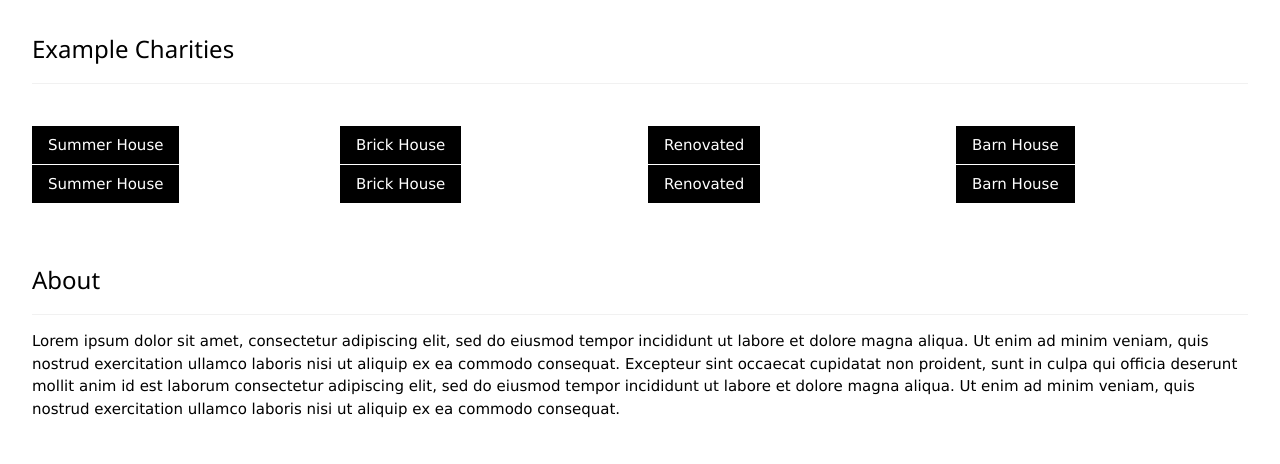
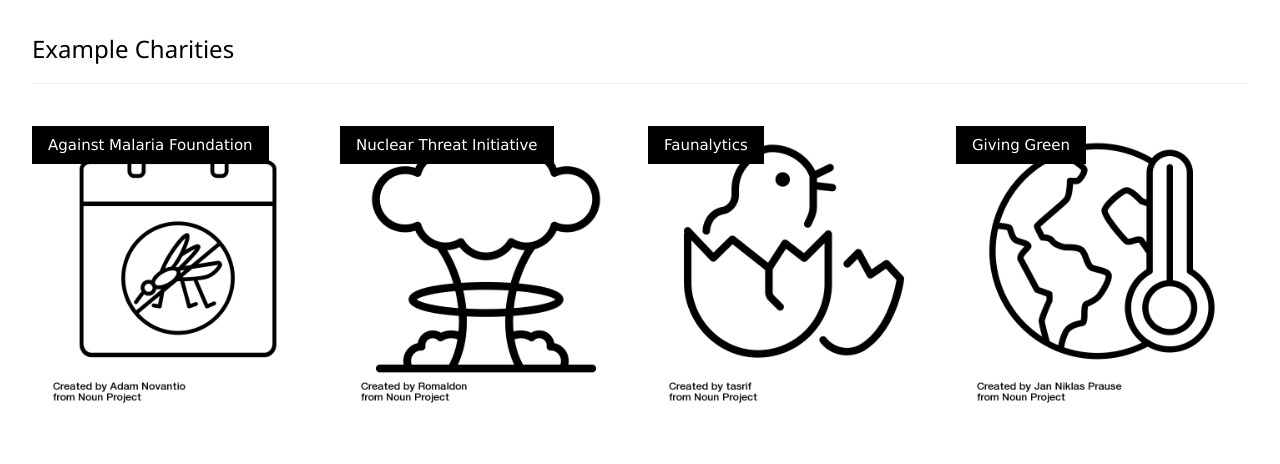
Before and after one commit to stonehenge0/Open_Sourcerers, a plain HTML site: page website_folder/A_index.html in a window 1280 px wide. Shown: the part 820-1284 px from the top of the page. Drawn offline with Linux system fonts and the light colour scheme.

Commit message:
Finish the Example Charities section. Added pictures, titles and short description of each charity

```diff
--- a/website_folder/A_index.html
+++ b/website_folder/A_index.html
@@ -17,6 +17,8 @@
       <a href="#example_charities" class="w3-bar-item w3-button">Example Charities</a>
       <a href="#about" class="w3-bar-item w3-button">About</a>
       <a href="#contact" class="w3-bar-item w3-button">Contact</a>
+      <a class="w3-bar-item w3-button">Questionnaire</a> <!---Add href-->
+      <a class="w3-bar-item w3-button">Help</a> <!---Add href-->
     </div>
   </div>
 </div>
@@ -32,7 +34,7 @@
 <!-- Page content -->
 <div class="w3-content w3-padding" style="max-width:1564px">
 
-  <!-- Project Section -->
+  <!-- Example Charities Section -->
   <div class="w3-container w3-padding-32" id="example_charities">
     <h3 class="w3-border-bottom w3-border-light-grey w3-padding-16">Example Charities</h3>
   </div>
@@ -40,52 +42,32 @@
   <div class="w3-row-padding">
     <div class="w3-col l3 m6 w3-margin-bottom">
       <div class="w3-display-container">
-        <div class="w3-display-topleft w3-black w3-padding">Summer House</div>
-        <img src="/w3images/house5.jpg" alt="House" style="width:100%">
+        <div class="w3-display-topleft w3-black w3-padding">Against Malaria Foundation</div>
+        <img src="mosquito.png" alt="Mosquito" style="width:100%" title = "Distributing low cost nets to guard against mosquito bites to prevent malaria infections. ">
       </div>
     </div>
+
     <div class="w3-col l3 m6 w3-margin-bottom">
       <div class="w3-display-container">
-        <div class="w3-display-topleft w3-black w3-padding">Brick House</div>
-        <img src="/w3images/house2.jpg" alt="House" style="width:100%">
+        <div class="w3-display-topleft w3-black w3-padding">Nuclear Threat Initiative</div>
+        <img src="nuclear.png" alt="House" style="width:100%" title="Nuclear Threat Initiative's programme focuses on mitigating threaths from nuclear conflict and biological threats.">
       </div>
     </div>
+
     <div class="w3-col l3 m6 w3-margin-bottom">
       <div class="w3-display-container">
-        <div class="w3-display-topleft w3-black w3-padding">Renovated</div>
-        <img src="/w3images/house3.jpg" alt="House" style="width:100%">
+        <div class="w3-display-topleft w3-black w3-padding">Faunalytics</div>
+        <img src="animal.png" alt="House" style="width:100%" title="Connecting animal advocates with information relevant to advocacy. The charity's work mainly involves conducting and publishing independent research, working directly with partner organizations on various research projects, and promoting existing research and data for animal advocates through its website’s content library.">
       </div>
     </div>
-    <div class="w3-col l3 m6 w3-margin-bottom">
-      <div class="w3-display-container">
-        <div class="w3-display-topleft w3-black w3-padding">Barn House</div>
-        <img src="/w3images/house4.jpg" alt="House" style="width:100%">
-      </div>
-    </div>
+
     <div class="w3-col l3 m6 w3-margin-bottom">
         <div class="w3-display-container">
-          <div class="w3-display-topleft w3-black w3-padding">Summer House</div>
-          <img src="/w3images/house5.jpg" alt="House" style="width:100%">
+          <div class="w3-display-topleft w3-black w3-padding">Giving Green</div>
+          <img src="earth.png" alt="House" style="width:100%" title="Giving Green is a team of climate scientists, economists, and impact evaluation experts with decades of experience working at the intersection of evidence-based policy and the environment.">
         </div>
       </div>
-      <div class="w3-col l3 m6 w3-margin-bottom">
-        <div class="w3-display-container">
-          <div class="w3-display-topleft w3-black w3-padding">Brick House</div>
-          <img src="/w3images/house2.jpg" alt="House" style="width:100%">
-        </div>
-      </div>
-      <div class="w3-col l3 m6 w3-margin-bottom">
-        <div class="w3-display-container">
-          <div class="w3-display-topleft w3-black w3-padding">Renovated</div>
-          <img src="/w3images/house3.jpg" alt="House" style="width:100%">
-        </div>
-      </div>
-      <div class="w3-col l3 m6 w3-margin-bottom">
-        <div class="w3-display-container">
-          <div class="w3-display-topleft w3-black w3-padding">Barn House</div>
-          <img src="/w3images/house4.jpg" alt="House" style="width:100%">
-        </div>
-      </div>
+
   </div>
 
   <!-- About Section -->
@@ -138,7 +120,7 @@
   <!-- Contact Section -->
   <div class="w3-container w3-padding-32" id="contact">
     <h3 class="w3-border-bottom w3-border-light-grey w3-padding-16">Contact</h3>
-    <p>Lets get in touch and tell us what you thought about the Project!</p>
+    <p>Lets get in touch and tell us what you thought about the project!</p>
     <form action="/action_page.php" target="_blank">
       <input class="w3-input w3-border" type="text" placeholder="Name" required name="Name">
       <input class="w3-input w3-section w3-border" type="text" placeholder="Email" required name="Email">
```
